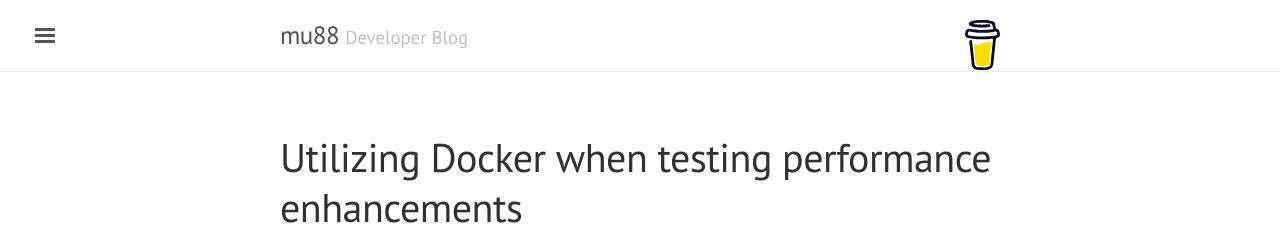
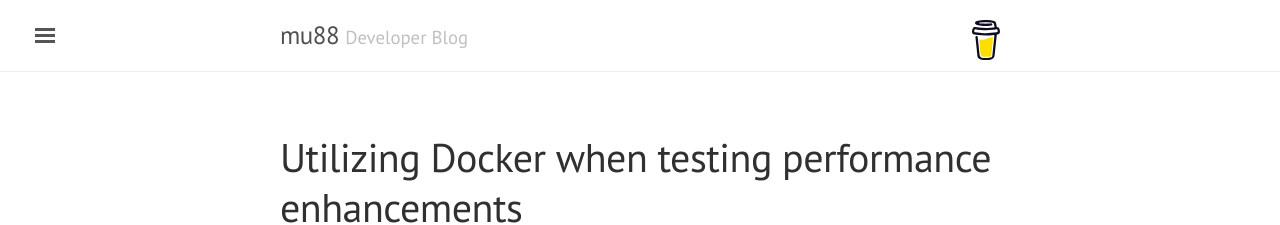
Before and after one commit to mu88/mu88.github.io, a Jekyll site: the page built from index.html, in a window 1280 px wide. Shown: the top 225 px of the page. Built offline with Jekyll 4.4.1, drawn with Linux system fonts in a browser that asks for light colours; nearby versions of some CDN libraries; emoji names are drawn with the system emoji font; the list of posts is cut into pages by our own code.

Commit message:
Make BMC logo smaller

```diff
--- a/_layouts/default.html
+++ b/_layouts/default.html
@@ -16,7 +16,7 @@
           <h3 class="masthead-title">
             <a href="{{ site.baseurl }}/" title="Home">{{ site.title }}</a>
             <small>{{ site.tagline }}</small>
-            <a href="https://www.buymeacoffee.com/mu88" target="_blank"><img src="{{ site.url }}/public/BMC Logo - Black.svg" alt="Buy Me A Coffee" style="height: 50px !important;float: right;" ></a>
+            <a href="https://www.buymeacoffee.com/mu88" target="_blank"><img src="{{ site.url }}/public/BMC Logo - Black.svg" alt="Buy Me A Coffee" style="height: 40px !important;float: right;" ></a>
           </h3>
         </div>
       </div>
```
